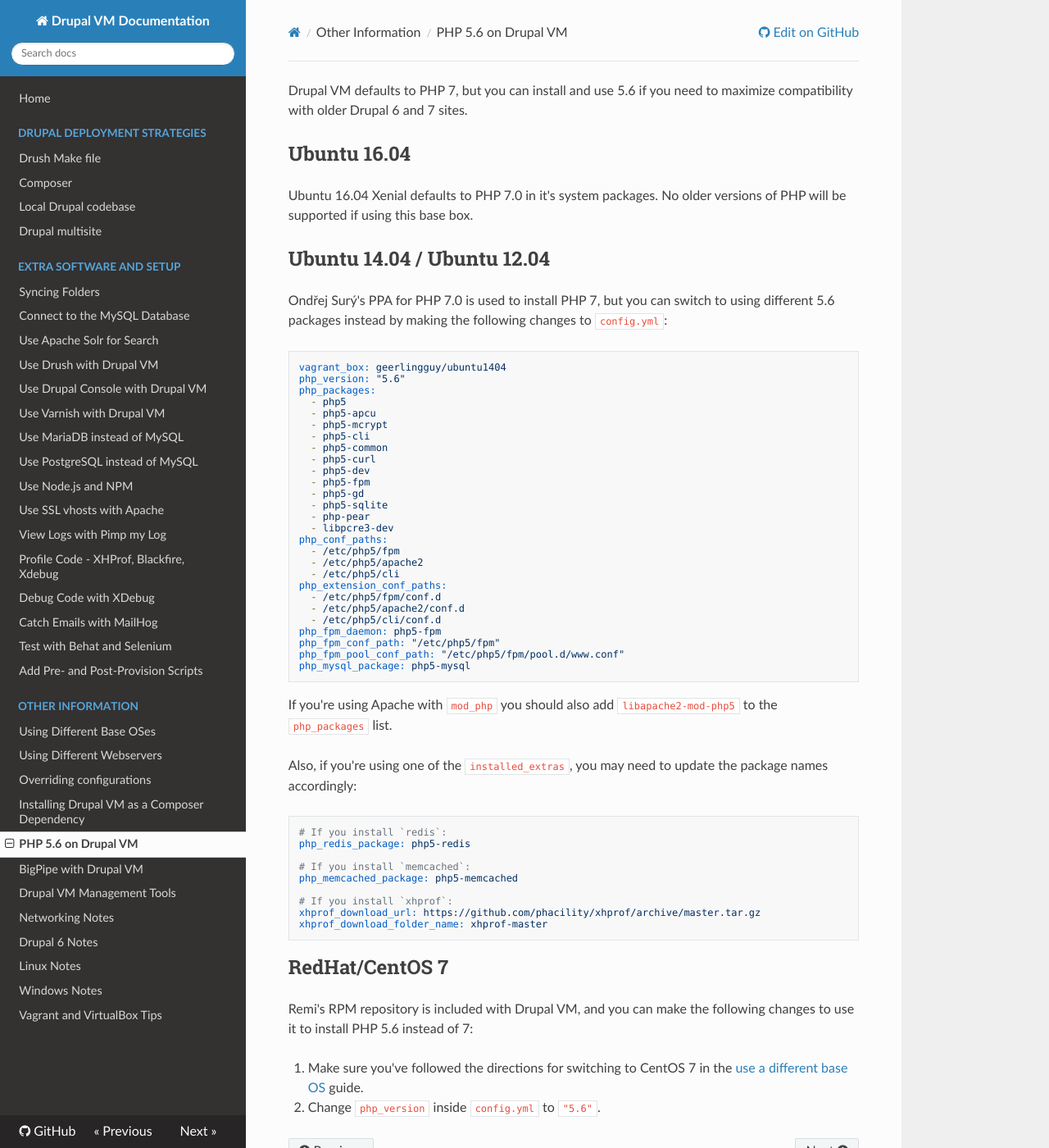
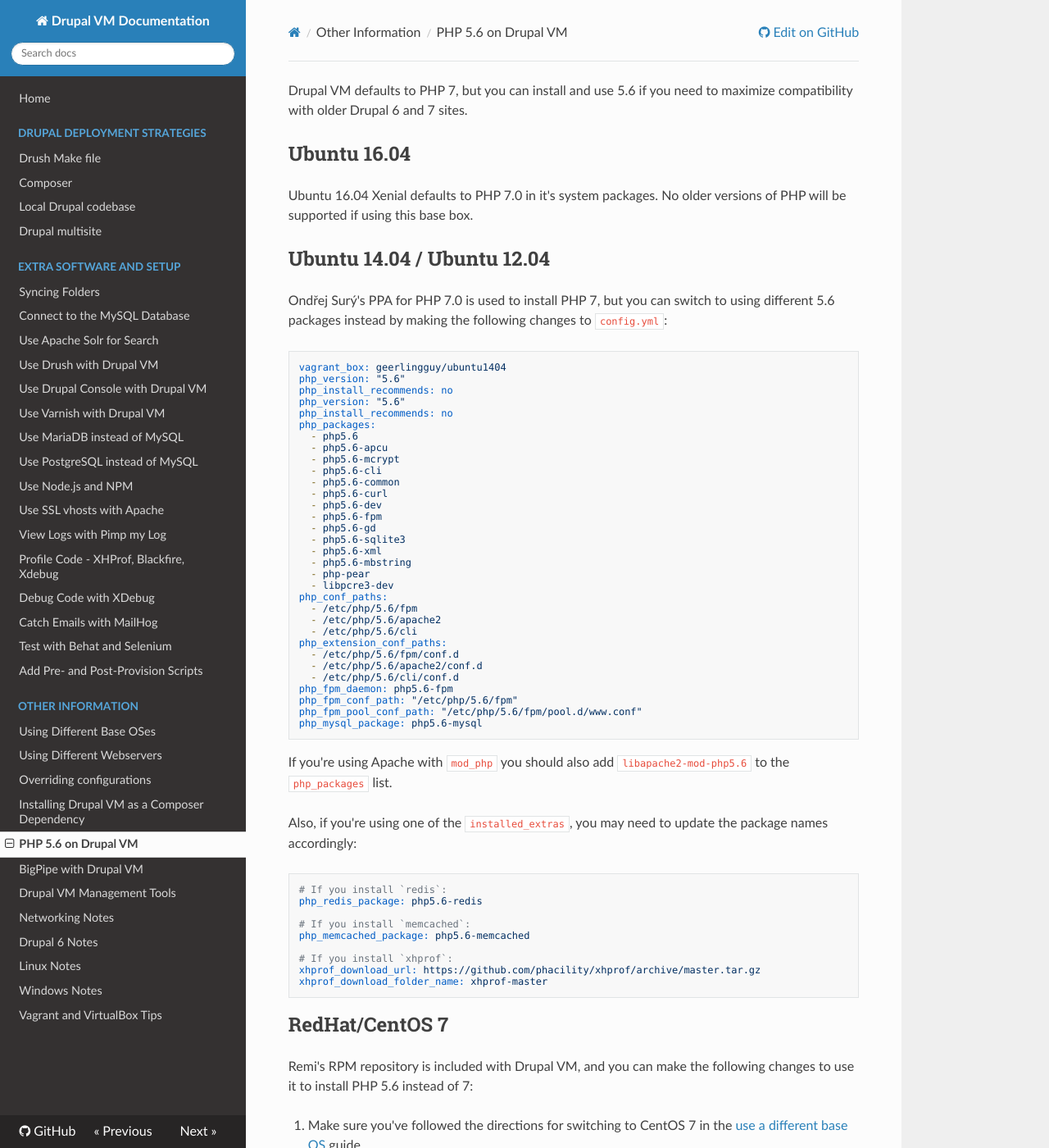
Before and after one commit to geerlingguy/drupal-vm, an MkDocs documentation site: the page built from docs/other/php-56.md, in a window 1280 px wide and 1400 px high. Shown: the whole window at 82% size. Built offline with MkDocs 1.6.1, drawn with Linux system fonts in a browser that asks for light colours; nearby versions of some CDN libraries; old or Windows-style settings are respelled for this version of MkDocs.

Commit message:
Fixes #921: Switch to mainline PHP 5.6 PPA on Ubuntu.

````diff
--- a/docs/other/php-56.md
+++ b/docs/other/php-56.md
@@ -11,43 +11,48 @@ Ondřej Surý's PPA for PHP 7.0 is used to install PHP 7, but you can switch to
 ```yaml
 vagrant_box: geerlingguy/ubuntu1404
 php_version: "5.6"
+php_install_recommends: no
+php_version: "5.6"
+php_install_recommends: no
 php_packages:
-  - php5
-  - php5-apcu
-  - php5-mcrypt
-  - php5-cli
-  - php5-common
-  - php5-curl
-  - php5-dev
-  - php5-fpm
-  - php5-gd
-  - php5-sqlite
+  - php5.6
+  - php5.6-apcu
+  - php5.6-mcrypt
+  - php5.6-cli
+  - php5.6-common
+  - php5.6-curl
+  - php5.6-dev
+  - php5.6-fpm
+  - php5.6-gd
+  - php5.6-sqlite3
+  - php5.6-xml
+  - php5.6-mbstring
   - php-pear
   - libpcre3-dev
 php_conf_paths:
-  - /etc/php5/fpm
-  - /etc/php5/apache2
-  - /etc/php5/cli
+  - /etc/php/5.6/fpm
+  - /etc/php/5.6/apache2
+  - /etc/php/5.6/cli
 php_extension_conf_paths:
-  - /etc/php5/fpm/conf.d
-  - /etc/php5/apache2/conf.d
-  - /etc/php5/cli/conf.d
-php_fpm_daemon: php5-fpm
-php_fpm_conf_path: "/etc/php5/fpm"
-php_fpm_pool_conf_path: "/etc/php5/fpm/pool.d/www.conf"
-php_mysql_package: php5-mysql
+  - /etc/php/5.6/fpm/conf.d
+  - /etc/php/5.6/apache2/conf.d
+  - /etc/php/5.6/cli/conf.d
+php_fpm_daemon: php5.6-fpm
+php_fpm_conf_path: "/etc/php/5.6/fpm"
+php_fpm_pool_conf_path: "/etc/php/5.6/fpm/pool.d/www.conf"
+php_mysql_package: php5.6-mysql
 ```
 
-If you're using Apache with `mod_php` you should also add `libapache2-mod-php5` to the `php_packages` list.
+If you're using Apache with `mod_php` you should also add `libapache2-mod-php5.6` to the `php_packages` list.
 
 Also, if you're using one of the `installed_extras`, you may need to update the package names accordingly:
 
 ```yaml
 # If you install `redis`:
-php_redis_package: php5-redis
+php_redis_package: php5.6-redis
 
 # If you install `memcached`:
-php_memcached_package: php5-memcached
+php_memcached_package: php5.6-memcached
 
 # If you install `xhprof`:
 xhprof_download_url: https://github.com/phacility/xhprof/archive/master.tar.gz
````
Also changed, not shown: provisioning/roles/geerlingguy.php/README.md (+4 -0 lines), 7 other files.
